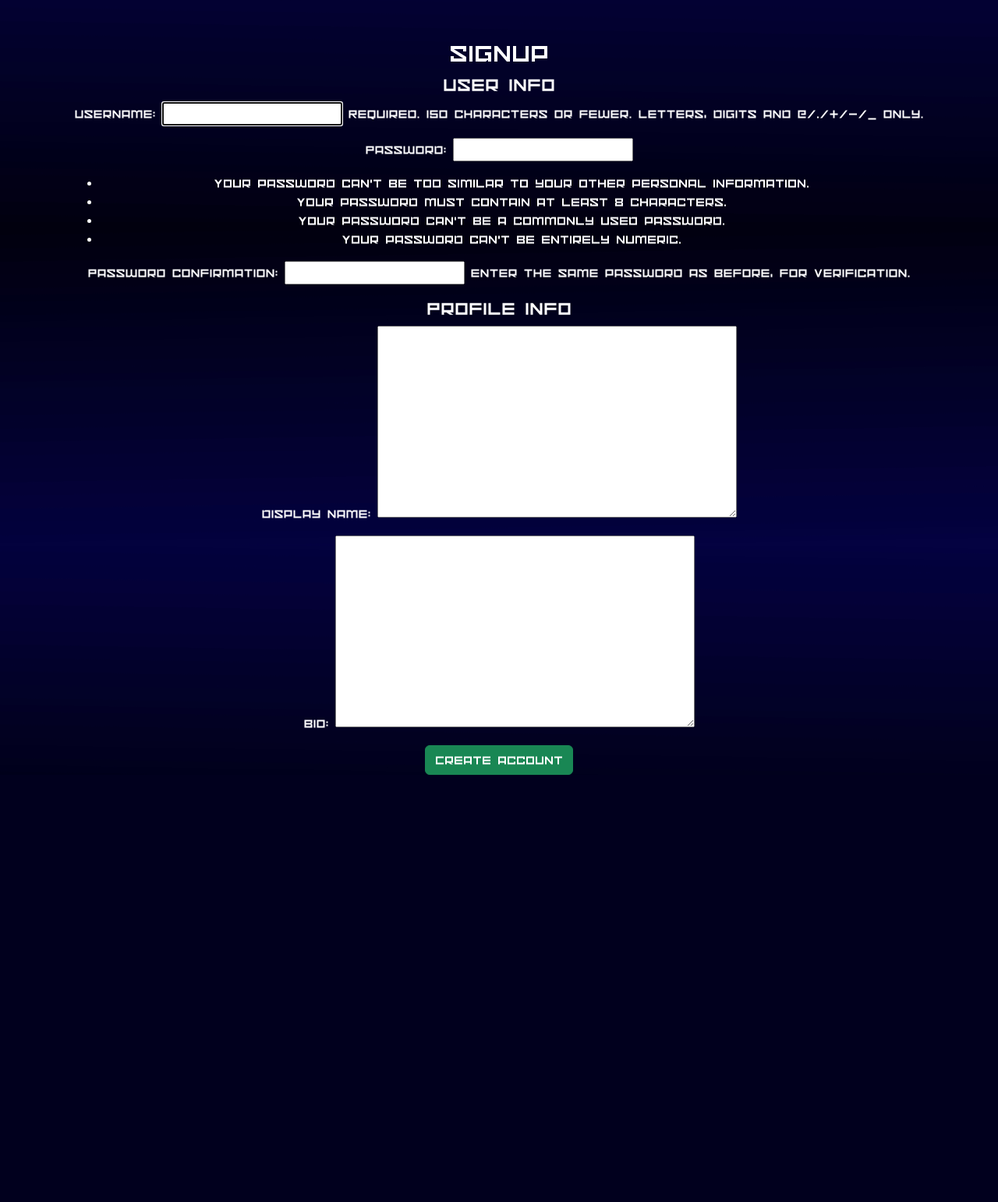
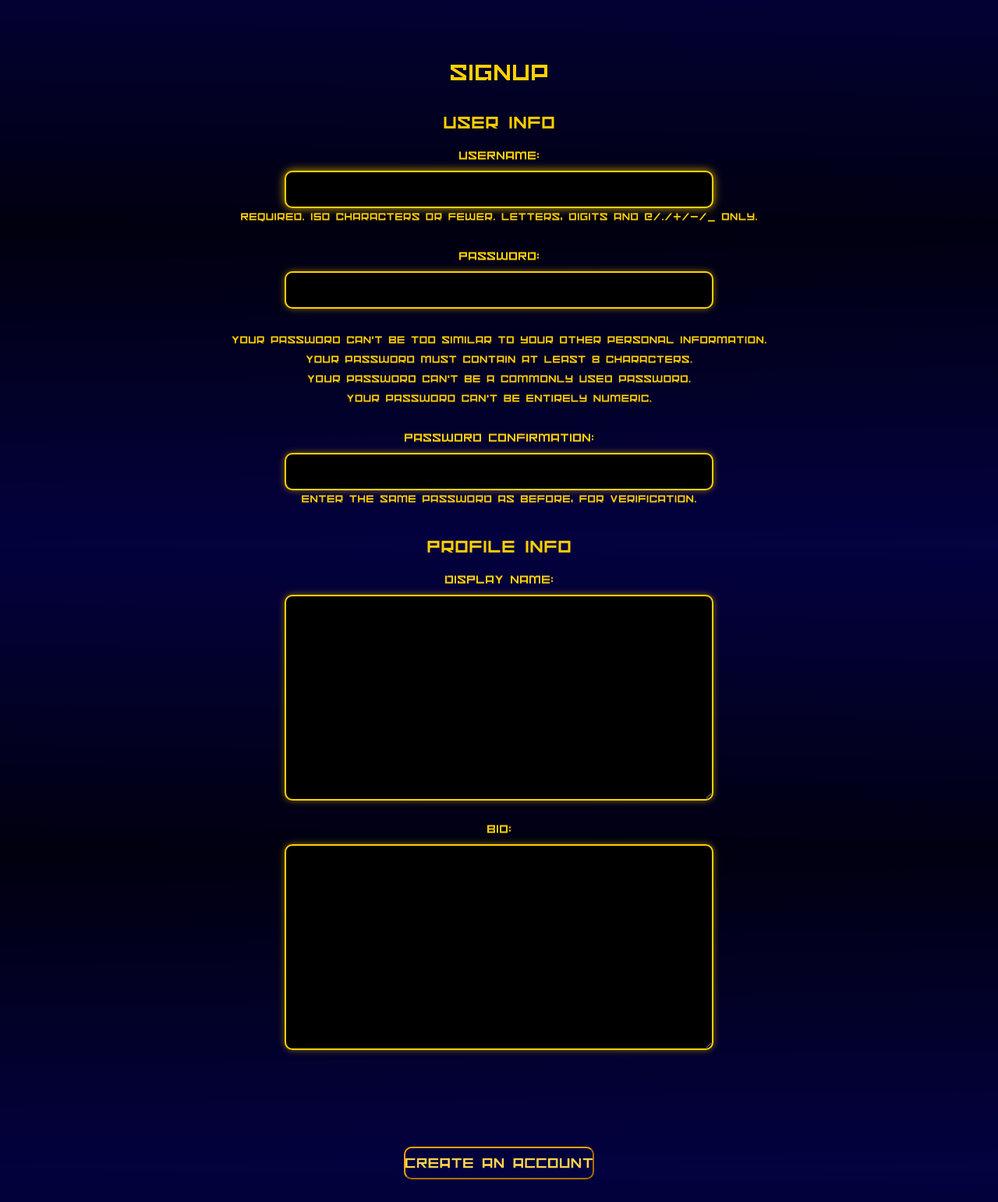
Before and after one commit to alexko22/exocollect, a Django app: page /exocollect/signup/ in a window 1280 px wide; the page is wider, and only the part inside the window is pictured. Shown: the part 100-1642 px from the top of that part at 78% size. Before the commit the page ends 1094 px from the top of that part, so only its background shows below. Run offline with Django 5.2, Linux system fonts and the light colour scheme.

Commit message:
updated signup css

```diff
--- a/exo/templates/exo/base.html
+++ b/exo/templates/exo/base.html
@@ -10,7 +10,7 @@
   <link rel="stylesheet" href="https://cdn.jsdelivr.net/npm/bootstrap@5.3.3/dist/css/bootstrap.min.css">
 
   <!-- Your site CSS after Bootstrap -->
-  <link rel="stylesheet" href="{% static 'styles.css' %}?v=6">
+  <link rel="stylesheet" href="{% static 'styles.css' %}?v=8">
 
   <!-- testing table sorting -->
   <script src="https://code.jquery.com/jquery-3.7.0.min.js"></script>
--- a/exo/templates/exo/signup.html
+++ b/exo/templates/exo/signup.html
@@ -1,15 +1,23 @@
 {% extends 'exo/base.html' %}
+{% load static %}
 
 {% block content %}
 <div class="container mt-5 signup-container">
-    <h2>Signup</h2>
+    <div class="auth-card p-4">
+        <h2 class="text-center mb-4">Signup</h2>
         <form method="POST">
             {% csrf_token %}
+
             <h4>User Info</h4>
             {{ user_form.as_p }}
+
             <h4>Profile Info</h4>
             {{ profile_form.as_p }}
-        <button type="submit" class="btn btn-success">Create Account</button>
+
+            <button type="submit" class="btn-auth">
+                <img src="{% static 'images/text/account.png' %}" alt="Account">
+            </button>
         </form>
     </div>
+</div>
 {% endblock %}
--- a/static/styles.css
+++ b/static/styles.css
@@ -322,16 +322,19 @@ form.mb-4 { margin-bottom: 40px; }
 
 /* ========== Signup Page ========== */
 
-.signup-container { color: white; }
+.signup-container { color: #ffd000; }
 
 .signup-container h2,
 .signup-container h4,
 .signup-container p,
 .signup-container label,
-.signup-container input,
 .signup-container select,
 .signup-container textarea {
-  color: white;
+  color: #ffd000;
+}
+
+.signup-container input {
+  color: black
 }
 
 /* Label images */
@@ -371,7 +374,7 @@ form.mb-4 { margin-bottom: 40px; }
 }
 
 .btn-auth img {
-  max-width: 140px;
+  max-width: 240px;
   display: block;
 }
 
@@ -389,3 +392,113 @@ form.mb-4 { margin-bottom: 40px; }
   margin-top: 1rem;
   margin-bottom: 2rem;
 }
+
+.signup-container ul,
+.signup-container ol {
+  list-style: none;
+  margin: 0;
+  padding: 0;
+}
+
+/* Add spacing between fields */
+.signup-container form p {
+  margin-bottom: 1.5rem; /* space after each form row */
+}
+
+/* Make password help text look cleaner */
+.signup-container .helptext,
+.signup-container ul li {
+  font-size: 0.9rem;
+  line-height: 1.4;
+  margin-bottom: 0.3rem;
+}
+
+/* Extra spacing above section titles */
+.signup-container h4 {
+  margin-top: 2rem;
+  margin-bottom: 1rem;
+}
+
+/* ===== Profile Info layout in signup ===== */
+.signup-container .form-row,
+.signup-container p {
+  display: flex;
+  flex-direction: column;
+  align-items: center;
+  text-align: left; /* keep labels aligned to start */
+}
+
+.signup-container label {
+  margin-bottom: 0.5rem;
+  font-weight: bold;
+  text-transform: uppercase;
+}
+
+.signup-container textarea,
+.signup-container input[type="text"],
+.signup-container input[type="password"],
+.signup-container select {
+  width: 80%; /* adjust to taste */
+  max-width: 600px;
+}
+
+/* Remove bullets from password help text */
+.signup-container ul {
+  list-style: none;
+  margin: 0;
+  padding: 0;
+}
+.signup-container ul li {
+  margin-bottom: 0.3rem;
+}
+
+/* ===== Profile Info layout in signup ===== */
+.signup-container .form-row,
+.signup-container p {
+  display: flex;
+  flex-direction: column;
+  align-items: center;
+  text-align: left;
+}
+
+.signup-container label {
+  margin-bottom: 0.5rem;
+  font-weight: bold;
+  text-transform: uppercase;
+}
+
+/* Center and style input/textarea boxes */
+.signup-container textarea,
+.signup-container input[type="text"],
+.signup-container input[type="password"],
+.signup-container select {
+  width: 80%;
+  max-width: 600px;
+  background-color: #000; /* black background */
+  border: 2px solid var(--brand-orange);
+  color: var(--signup-text);
+  border-radius: 10px;
+  padding: 10px 14px;
+  font-size: 1rem;
+  box-shadow: 0 0 8px rgba(255, 208, 0, 0.5);
+}
+
+/* Focus effect */
+.signup-container textarea:focus,
+.signup-container input[type="text"]:focus,
+.signup-container input[type="password"]:focus,
+.signup-container select:focus {
+  outline: none;
+  border-color: var(--brand-orange);
+  box-shadow: 0 0 12px rgba(255, 208, 0, 0.8);
+}
+
+/* Remove bullets from password help text */
+.signup-container ul {
+  list-style: none;
+  margin: 0;
+  padding: 0;
+}
+.signup-container ul li {
+  margin-bottom: 0.3rem;
+}
```
Lines whose indentation alone changed are shown as unchanged.
